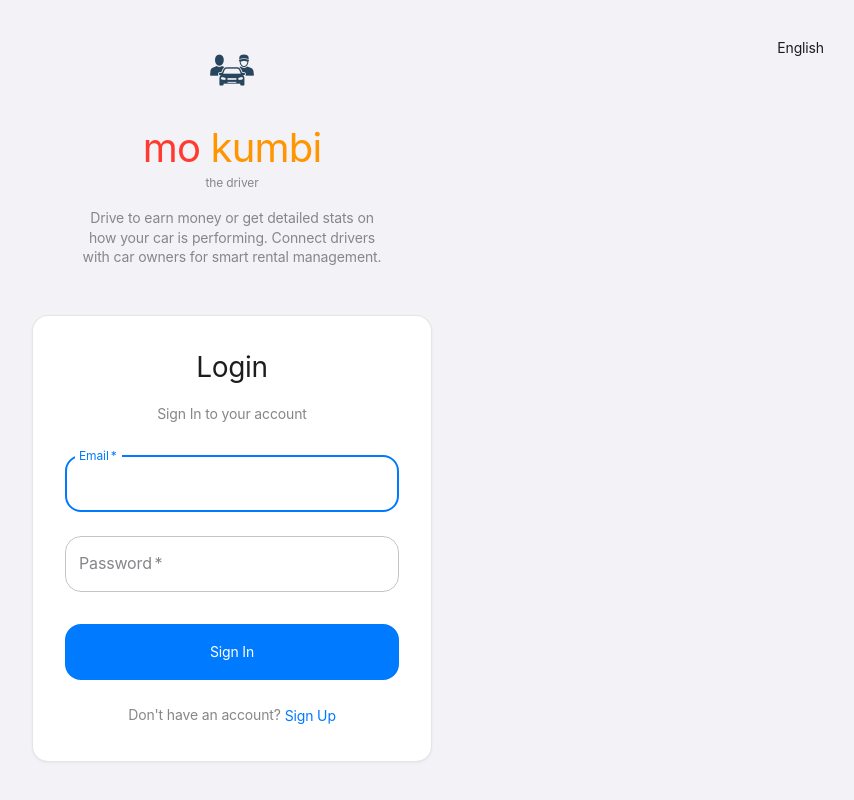
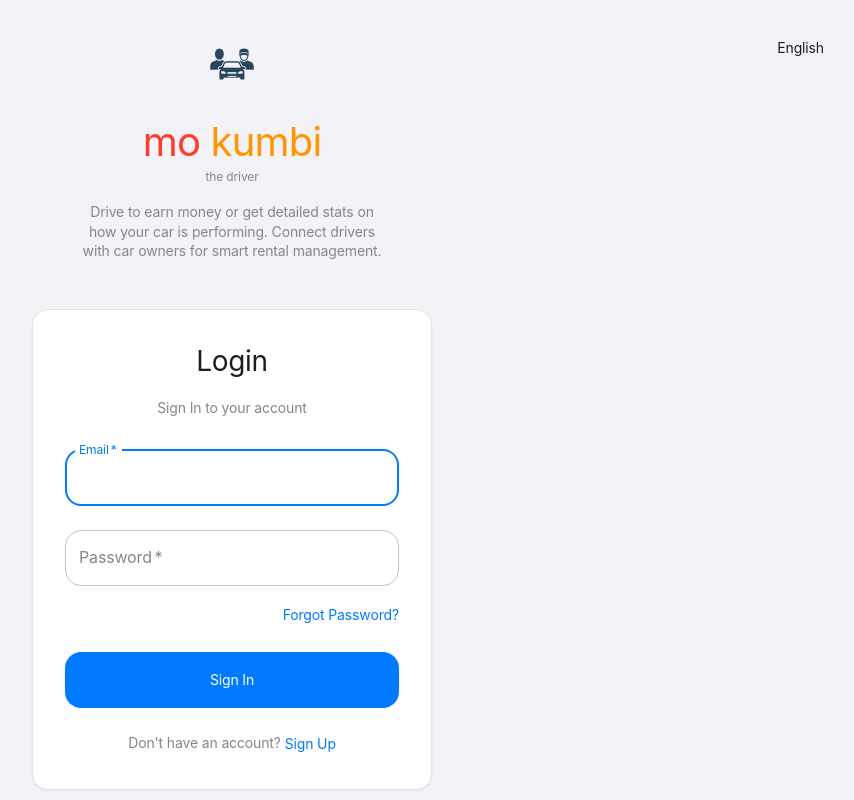
Before and after one commit to besongsamuel/rentals, a React (Create React App) app: page /login in a window 1280 px wide. Shown: the top 800 px of the page, without its empty margins (408-1262 px from the left). Built offline with nearby package versions, Linux system fonts and the light colour scheme.

Commit message:
add password reset

```diff
--- a/src/contexts/UserContext.tsx
+++ b/src/contexts/UserContext.tsx
@@ -25,6 +25,7 @@ interface UserContextType {
     updates: Partial<Profile>
   ) => Promise<{ data?: any; error: any }>;
   refreshProfile: () => void;
+  resetPassword: (email: string) => Promise<{ data: any; error: any }>;
 }
 
 const UserContext = createContext<UserContextType | undefined>(undefined);
--- a/src/hooks/useAuth.ts
+++ b/src/hooks/useAuth.ts
@@ -1,6 +1,7 @@
 import { Session, User } from "@supabase/supabase-js";
 import { useEffect, useState } from "react";
 import { supabase } from "../lib/supabase";
+import { authService } from "../services/authService";
 import { CreateProfileData, Profile } from "../types";
 
 export const useAuth = () => {
@@ -123,6 +124,11 @@ export const useAuth = () => {
     }
   };
 
+  const resetPassword = async (email: string) => {
+    const { data, error } = await authService.resetPassword(email);
+    return { data, error };
+  };
+
   return {
     user,
     session,
@@ -135,5 +141,6 @@ export const useAuth = () => {
     createProfile,
     updateProfile,
     refreshProfile,
+    resetPassword,
   };
 };
--- a/src/i18n/locales/en.json
+++ b/src/i18n/locales/en.json
@@ -11,6 +11,9 @@
     "password": "Password",
     "confirmPassword": "Confirm Password",
     "forgotPassword": "Forgot Password?",
+    "resetPassword": "Reset Password",
+    "resetPasswordSent": "Password reset email sent! Check your inbox.",
+    "resetPasswordError": "Failed to send password reset email. Please try again.",
     "noAccount": "Don't have an account?",
     "hasAccount": "Already have an account?",
     "signIn": "Sign In",
--- a/src/i18n/locales/fr.json
+++ b/src/i18n/locales/fr.json
@@ -11,6 +11,9 @@
     "password": "Mot de passe",
     "confirmPassword": "Confirmer le mot de passe",
     "forgotPassword": "Mot de passe oublié?",
+    "resetPassword": "Réinitialiser le mot de passe",
+    "resetPasswordSent": "Email de réinitialisation envoyé ! Vérifiez votre boîte de réception.",
+    "resetPasswordError": "Échec de l'envoi de l'email de réinitialisation. Veuillez réessayer.",
     "noAccount": "Vous n'avez pas de compte?",
     "hasAccount": "Vous avez déjà un compte?",
     "signIn": "Se connecter",
--- a/src/pages/LoginForm.tsx
+++ b/src/pages/LoginForm.tsx
@@ -19,7 +19,9 @@ const LoginForm: React.FC = () => {
   const [password, setPassword] = useState("");
   const [error, setError] = useState("");
   const [loading, setLoading] = useState(false);
-  const { signIn } = useUserContext();
+  const [resetLoading, setResetLoading] = useState(false);
+  const [resetMessage, setResetMessage] = useState("");
+  const { signIn, resetPassword } = useUserContext();
   const { t } = useTranslation();
   const navigate = useNavigate();
 
@@ -35,6 +37,27 @@ const LoginForm: React.FC = () => {
     }
 
     setLoading(false);
+  };
+
+  const handleResetPassword = async () => {
+    if (!email.trim()) {
+      setError("Please enter your email address first");
+      return;
+    }
+
+    setResetLoading(true);
+    setError("");
+    setResetMessage("");
+
+    const { error } = await resetPassword(email);
+
+    if (error) {
+      setError(t("auth.resetPasswordError"));
+    } else {
+      setResetMessage(t("auth.resetPasswordSent"));
+    }
+
+    setResetLoading(false);
   };
 
   return (
@@ -192,6 +215,20 @@ const LoginForm: React.FC = () => {
               </Alert>
             )}
 
+            {resetMessage && (
+              <Alert
+                severity="success"
+                sx={{
+                  mb: 3,
+                  backgroundColor: "rgba(52, 199, 89, 0.1)",
+                  border: "0.5px solid rgba(52, 199, 89, 0.2)",
+                  borderRadius: 2,
+                }}
+              >
+                {resetMessage}
+              </Alert>
+            )}
+
             <TextField
               required
               fullWidth
@@ -224,7 +261,7 @@ const LoginForm: React.FC = () => {
               value={password}
               onChange={(e) => setPassword(e.target.value)}
               sx={{
-                mb: 4,
+                mb: 2,
                 "& .MuiOutlinedInput-root": {
                   borderRadius: 2,
                   "&:hover .MuiOutlinedInput-notchedOutline": {
@@ -233,6 +270,32 @@ const LoginForm: React.FC = () => {
                 },
               }}
             />
+
+            {/* Forgot Password Link */}
+            <Box sx={{ textAlign: "right", mb: 3 }}>
+              <Button
+                variant="text"
+                onClick={handleResetPassword}
+                disabled={resetLoading}
+                sx={{
+                  textTransform: "none",
+                  color: "#007AFF",
+                  fontWeight: 400,
+                  fontSize: "0.875rem",
+                  p: 0,
+                  minWidth: "auto",
+                  "&:hover": {
+                    backgroundColor: "transparent",
+                    color: "#0056CC",
+                  },
+                  "&:disabled": {
+                    color: "#C7C7CC",
+                  },
+                }}
+              >
+                {resetLoading ? t("common.loading") : t("auth.forgotPassword")}
+              </Button>
+            </Box>
 
             <Button
               type="submit"
--- a/src/services/authService.ts
+++ b/src/services/authService.ts
@@ -26,4 +26,10 @@ export const authService = {
   onAuthStateChange(callback: (event: string, session: any) => void) {
     return supabase.auth.onAuthStateChange(callback);
   },
+
+  async resetPassword(email: string) {
+    return await supabase.auth.resetPasswordForEmail(email, {
+      redirectTo: `${window.location.origin}/reset-password`,
+    });
+  },
 };
```
